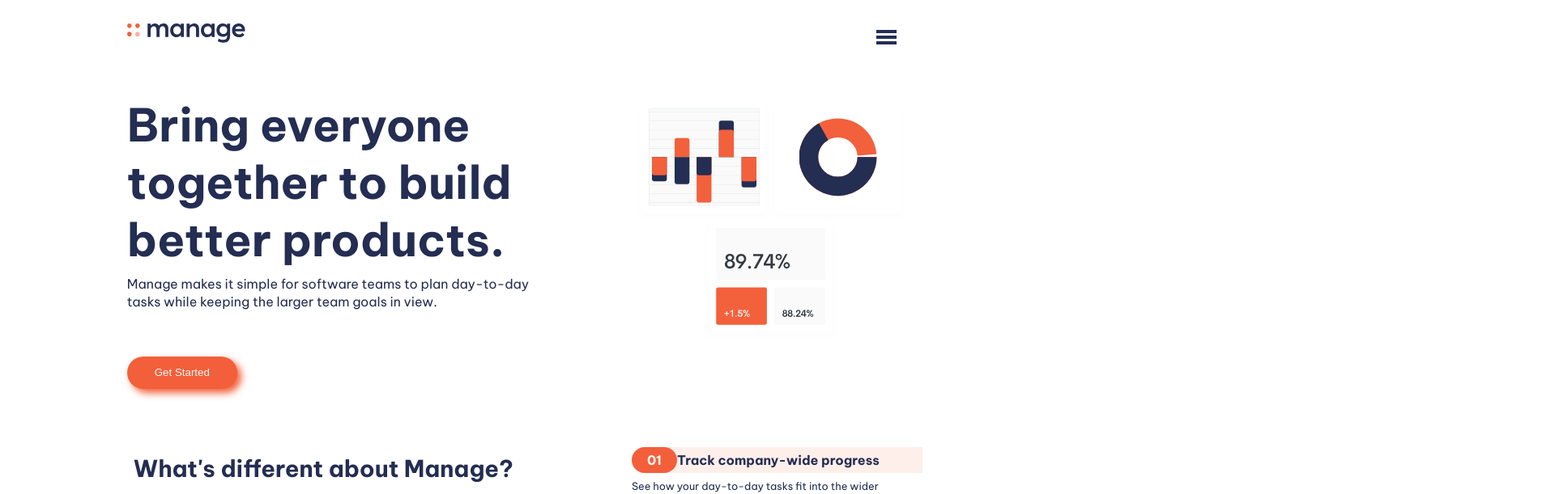
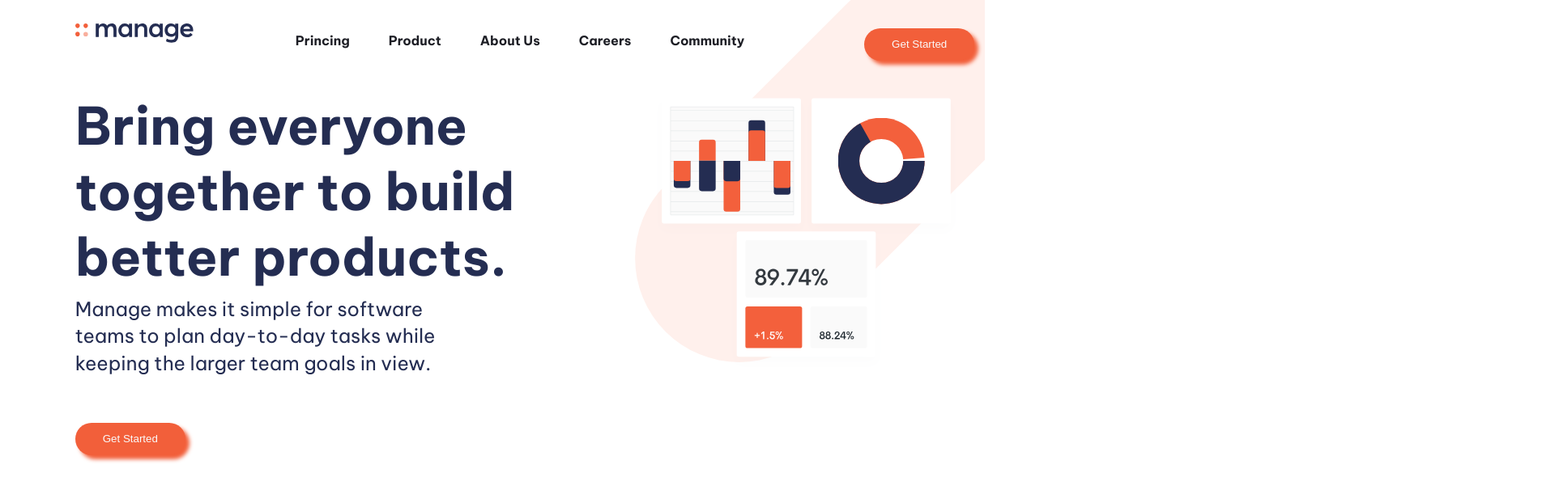
Before and after one commit to nivia-dev/Landing_Page, a plain HTML site: page index.html in a window 1280 px wide. Shown: the top 611 px of the page at 81% size, 1920 px wide, since content can reach past the window. Drawn offline with nearby package versions, Linux system fonts and the light colour scheme.

Commit message:
Menu responsivo

```diff
--- a/index.html
+++ b/index.html
@@ -16,7 +16,7 @@
             <img src="images/logo.svg" alt="">
         </div>
 
-        <nav id="menu">
+        <nav id="menu" class="myMenu">
             <ul id="items">
                 <li><a href="#">Princing</a></li>
                 <li><a href="#">Product</a></li>
@@ -25,12 +25,12 @@
                 <li><a href="#">Community</a></li>
             </ul>
         </nav>
-        <button aria-label="Abrir Menu" id="btn-mobile" aria-haspopup="true" aria-controls="menu" aria-expanded="false"><img src="images/icon-hamburger.svg"  alt=""></button>
+        <div class="btn-open" id="iconMenu">
+            <img src="images/icon-hamburger.svg" id="burger" onclick="openMenu()" alt="Abre Menu">
+            <img src="images/icon-close.svg" id="close" onclick="closeMenu()" alt="Fecha Menu">
+            <button type="submit" id="btnDesk">Get Started</button>
+        </div>
 
-        <!--<div class="btn-open" id="iconMenu">
-            <img src="images/icon-hamburger.svg" id="burger" onclick="clickMenu()" alt="">
-        </div>-->
-        <!--<div class="btn-close" id="over"><img src="images/icon-close.svg" id="close" onclick="closeMenu()" alt=""></div>  -->
 
     </header>
 
@@ -42,7 +42,7 @@
         <section id="hed">
             <h1>Bring everyone together to build better products.</h1>
             <p>Manage makes it simple for software teams to plan day-to-day tasks while keeping the larger team goals in view.</p>
-            <button type="submit" class="btn">Get Started</button>
+            <button type="submit" class="btn" id="btn-hed">Get Started</button>
         </section>
 
         <section class="manage">
--- a/script.js
+++ b/script.js
@@ -15,27 +15,20 @@ function nextImg() {
         count = 1;
     }
     document.getElementById('radio'+ count).checked = true
-    if (screen) {
-        document.getElementById('radio'+ count).checked = false
-    }
+    /*if (screen) {
+    document.getElementById('radio'+ count).checked = false
+    }*/
 }
 
+function openMenu() {
+  document.getElementById("menu").style.display = "block";
+  document.getElementById("burger").style.display = "none";
+  document.getElementById('close').style.display = "block";
 
-
-const btnMobile = document.getElementById('btn-mobile');
-
-function toggleMenu(event) {
-  if (event.type === 'touchstart') event.preventDefault();
-  const nav = document.getElementById('menu');
-  nav.classList.toggle('active');
-  const active = nav.classList.contains('active');
-  event.currentTarget.setAttribute('aria-expanded', active);
-  if (active) {
-    event.currentTarget.setAttribute('aria-label', 'Fechar Menu');
-  } else {
-    event.currentTarget.setAttribute('aria-label', 'Abrir Menu');
-  }
 }
 
-btnMobile.addEventListener('click', toggleMenu);
-btnMobile.addEventListener('touchstart', toggleMenu);
+function closeMenu() {
+  document.getElementById("menu").style.display = "none";
+  document.getElementById ("close").style.display = "none";
+  document.getElementById("burger").style.display = "block";
+}
--- a/style.css
+++ b/style.css
@@ -50,63 +50,62 @@ header {
     justify-content: space-between;
 }
 
-
-#items a {
-    display: block;
-    padding: 0.5rem;
-    text-decoration: none;
-    text-align: center;
-    background-color:var(--Vary_Light_Gray);
-    color: var(--Very_Dark_Blue);
-    margin: 0 1rem;
-    border-bottom: 2px solid rgba(0, 0, 0, 0.05);
-}
-
-#items a:hover {
-    background-color: gray;
+.myMenu {
+    height: 30%;
+    width: 80%;
+    display: none;
+    position: fixed;
+    z-index: 1;
+    top: 0;
+    left: 1.3rem;
+    background-color: white;
+    margin-top: 4rem;
+    border-radius: 1rem ;
 }
 
 #items {
-    display: block;
     position: absolute;
+    top: 5%;
     width: 100%;
-    top: 70px;
-    right: 0px;
+    text-align: center;
+    margin-top: 2rem;
     list-style-type: none;
-    background: #e7e7e7;
-    transition: 0.6s;
-    z-index: 1000;
-    height: 0px;
-    visibility: hidden;
-    overflow-y: hidden;
+    display: flex;
+    flex-direction: column;
+    color: var(--Dark_Grayish_Blue);
+
 }
 
-#menu.active #items {
-    height: calc(100vh - 70px);
-    visibility: visible;
-    overflow-y: auto;
-  }
+#items > li {
+    padding: 0.5rem;
+    font-size: 1rem;
+    font-weight: bold;
+}
+
+.myMenu  a {
+    text-decoration: none;
+    color: var(--Very_Dark_Blue);
+    transition: 0.3s;
+    text-align: center;
+    margin: 0 1rem;
+
+}
+#burger, #close {
+    cursor: pointer;
+}
+#burger:checked ~ .container{
+    opacity: 1;
+}
+
+#btnDesk {
+    display: none;
+}
 
 
-  #btn-mobile {
-    display: flex;
-    padding: 0.5rem 1rem;
-    font-size: 1rem;
-    border: none;
-    background: none;
-    cursor: pointer;
-    gap: 0.5rem;
-  }
-
-
-#menu {
-    position: relative;
-    top: 25%;
-    width: 100%;
-    text-align: center;
-    margin-top: 30px;
+#close {
     display: none;
 }
+
 
 #hedImg > img {
     width: 100%;
@@ -144,19 +143,18 @@ h4 {
 p {
     font-size: 1rem;
     line-height: 1.4;
-
 }
 
 
-#hed button, .brief button, .orange button, footer > button {
+button#btnDesk, #hed button, .brief button, .orange button, footer > button {
     background-color: var(--Bright_Red);
     color: var(--Vary_Light_Gray);
     width: 8.5rem;
     height: 2.5rem;
     border-radius: 2rem;
     border: none;
-    box-shadow: 5px 5px 10px var(--Bright_Red);
-    padding: 10px 20px;
+    box-shadow: 0.3125rem 0.3125rem 0.3125rem var(--Bright_Red);
+    padding: 0.625rem 1.25rem;
     margin: 3rem;
 }
 
@@ -172,7 +170,7 @@ p {
 
 .text {
     background-color: var(--Very_Pale_Red);
-    margin-left: 10px;
+    margin-left: 0.625rem;
     margin-right: -1rem;
 
 }
@@ -286,8 +284,8 @@ footer > button {
     box-shadow: none;
     width: 5rem;
     grid-area: 1 / 2 / span 1 / span 1;
-    padding: 5px;
-    margin-top: 2px;
+    padding: 0.3125rem;
+    margin-top: 0.125rem;
     margin-left: 2rem;
 }
 
@@ -321,8 +319,8 @@ footer > #list > ul {
 }
 
 .redes > img {
-    padding-right: 20px;
-    padding-bottom: 15px;
+    padding-right: 1.25rem;
+    padding-bottom: 0.9375rem;
 }
 
 #foot {
@@ -347,25 +345,45 @@ h4#code {
 @media screen and (min-width: 900px) {
     body {
         justify-content: center;
+        overflow-x: hidden;
     }
-
     body::before {
-        background: top 2rem right 19rem / 30rem;
+        background: none;
     }
 
     .container {
-        width: 80%;
-        background: none;
+        width: 90%;
         text-align: left;
         margin: auto;
+        background: url("images/bg-tablet-pattern.svg") no-repeat top -2rem right -3rem / 30rem;
     }
 
-    #menu {
+    .myMenu {
+        display: block;
+        height: auto;
+        width: 1000%;
+        margin-top: 0;
+        position: absolute;
+    }
+    #burger, #close {
+        pointer-events: none;
+        cursor: none;
+        visibility: hidden;
+    }
+    #btnDesk {
         display: block;
     }
+    button#btnDesk {
+        margin: -1rem;
+    }
 
-    #itens a {
-        padding-right: 0.5rem;
+    #items {
+        top: 10%;
+        width: 50%;
+        margin-top: 2rem;
+        flex-direction: row;
+        margin-left: 20rem;
+
     }
 
     main {
@@ -389,11 +407,26 @@ h4#code {
     }
     .manage {
             grid-area: 2 / 1 / span 3 / span 1;
-        }
+            }
 
     .task {
         grid-area: 2 / 2 / span 3 / span 1;
+        display: flex;
+        flex-direction: column;
+        gap: 0.5rem;
+
     }
+
+    .text {
+        background-color: transparent;
+        padding-right: 0.9375rem;
+    }
+
+    .num {
+        width: 4rem;
+        height: 2.4rem;
+    }
+
 
     .brief {
         grid-area: 5 / 1 / span 1 / span 2;
@@ -407,25 +440,67 @@ h4#code {
 
     h1, h2, h3, h4, p {
         text-align: left;
+
     }
 
     h1 {
-        font-size: 3.5rem;
+        font-size: 4rem;
+        padding-right: 2rem;
+    }
+
+    h2 {
+        font-size: 3rem;
+    }
+
+    h3 {
+        font-size: 1.2rem;
+    }
+
+    h4 {
+        font-size: 0.9rem;
+    }
+
+    p {
+        font-size: 1.5rem;
+        padding-right: 10rem;
+    }
+
+    .parag {
+        font-size: 1rem;
+        padding-right: 0;
     }
 
     .slides {
         width: 100%;
         height: auto;
-        display: flex;
     }
 
+    .slide {
+        width: 70%
+    }
+    .slide p {
+        text-align: center;
+        padding-right: 2rem;
+    }
     .slide:not(:last-child) {
         margin-right: 1.5rem;
     }
 
+    #radio1:checked ~ .s1 {
+        margin-left: 0%;
+    }
+    #radio2:checked ~ .s1 {
+        margin-left: -0%;
+    }
+    #radio3:checked ~ .s1 {
+        margin-left: -0%;
+    }
+    #radio4:checked ~ .s1 {
+        margin-left: -25%;
+    }
+
     .navigation, .nav-auto {
         display: none;
-
     }
 
     .orange {
@@ -436,7 +511,7 @@ h4#code {
 
     .orange h1 {
         width: 50vw;
-        font-size: 3rem;
+        font-size: 3.5rem;
     }
 
     footer {
@@ -455,6 +530,7 @@ h4#code {
     footer button {
          grid-area: 1 / 4 / span1 / span 1;
          margin-top: 1rem;
+         margin-left: 0;
      }
 
     footer > #list {
```
